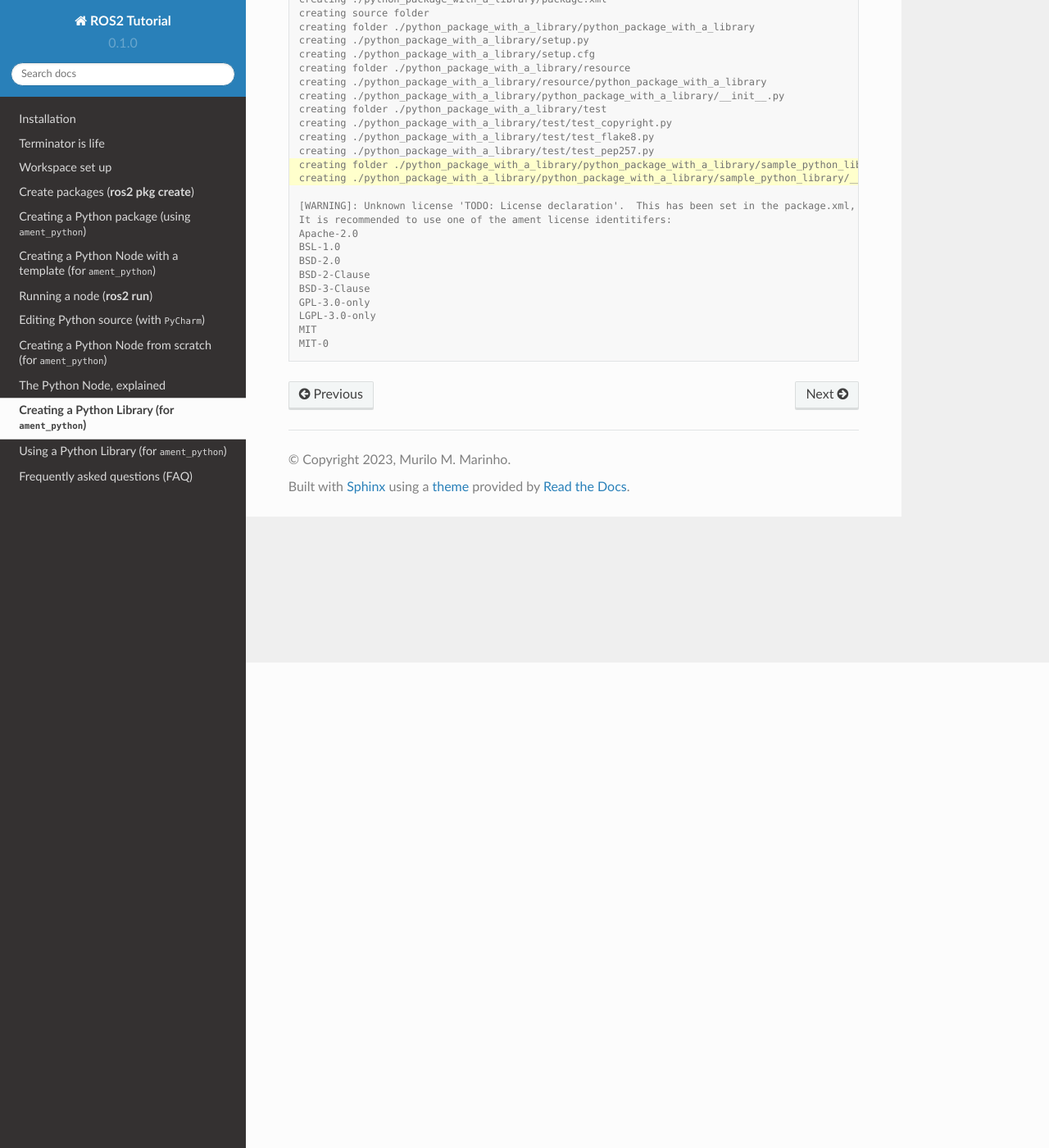
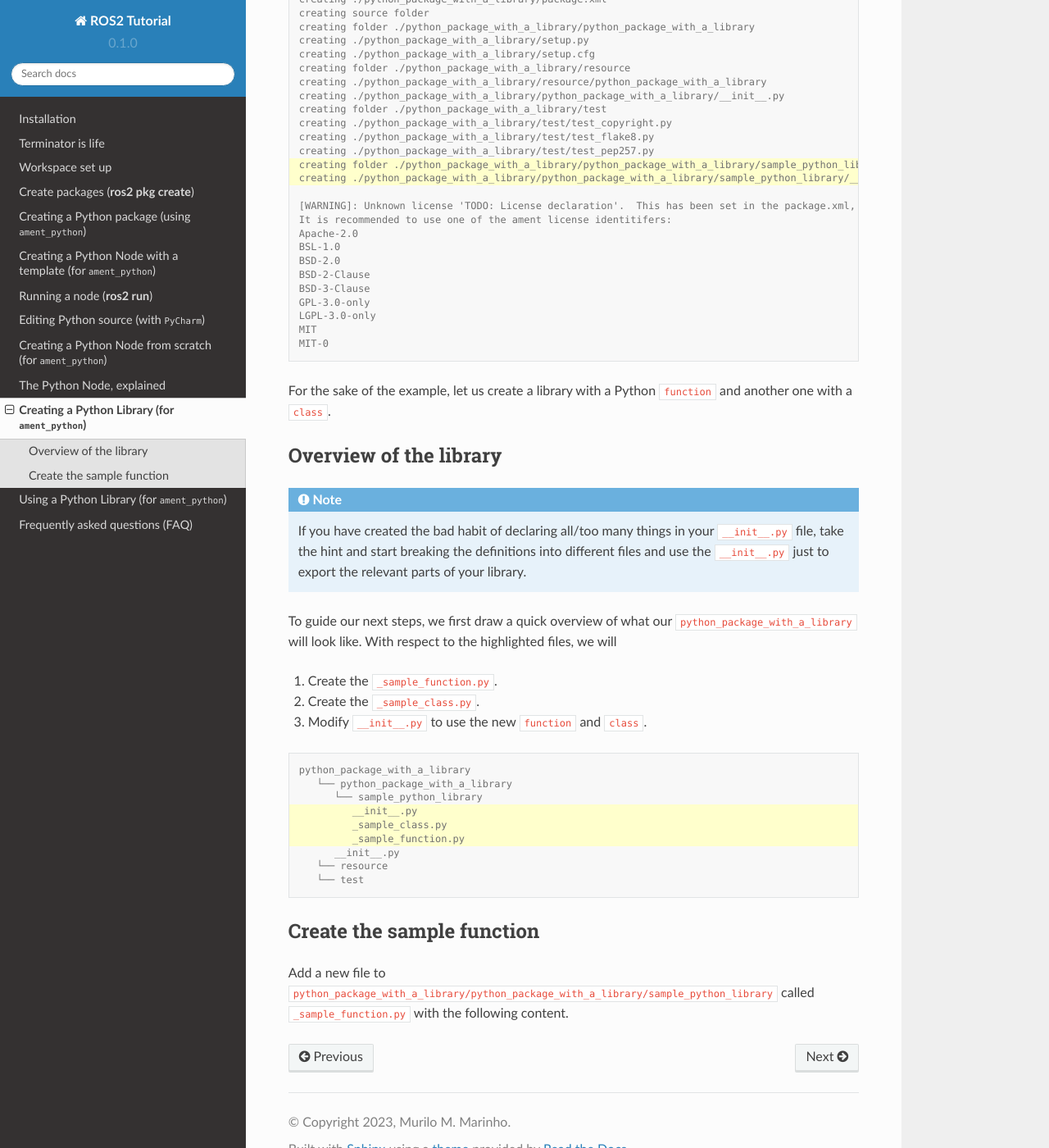
Before and after one commit to mmmarinho/ROS2_Tutorial, a Sphinx documentation site: the page built from docs/source/create_python_library.rst, in a window 1280 px wide and 1400 px high, scrolled down 592 px. Shown: the whole window at 82% size. Built offline with Sphinx 7.4.7 and the Read the Docs theme 2.0.0, drawn with Linux system fonts in a browser that asks for light colours.

Commit message:
Update create_python_library.rst

```diff
--- a/docs/source/create_python_library.rst
+++ b/docs/source/create_python_library.rst
@@ -51,3 +51,38 @@
    LGPL-3.0-only
    MIT
    MIT-0
+
+
+For the sake of the example, let us create a library with a Python :code:`function` and another one with a :code:`class`.
+
+Overview of the library
+-----------------------
+
+.. note::
+
+   If you have created the bad habit of declaring all/too many things in your :file:`__init__.py` file, take the hint and start breaking the definitions into different files and use the :file:`__init__.py` just to export the relevant parts of your library.
+
+To guide our next steps, we first draw a quick overview of what our :code:`python_package_with_a_library` will look like.
+With respect to the highlighted files, we will
+
+#. Create the :code:`_sample_function.py`.
+#. Create the :code:`_sample_class.py`.
+#. Modify :file:`__init__.py` to use the new :code:`function` and :code:`class`.
+
+.. code-block:: console
+   :emphasize-lines: 4,5,6
+
+   python_package_with_a_library
+      └── python_package_with_a_library
+         └── sample_python_library
+            __init__.py
+            _sample_class.py
+            _sample_function.py
+         __init__.py
+      └── resource
+      └── test
+
+Create the sample function
+--------------------------
+
+Add a new file to :file:`python_package_with_a_library/python_package_with_a_library/sample_python_library` called :file:`_sample_function.py` with the following content.
```
